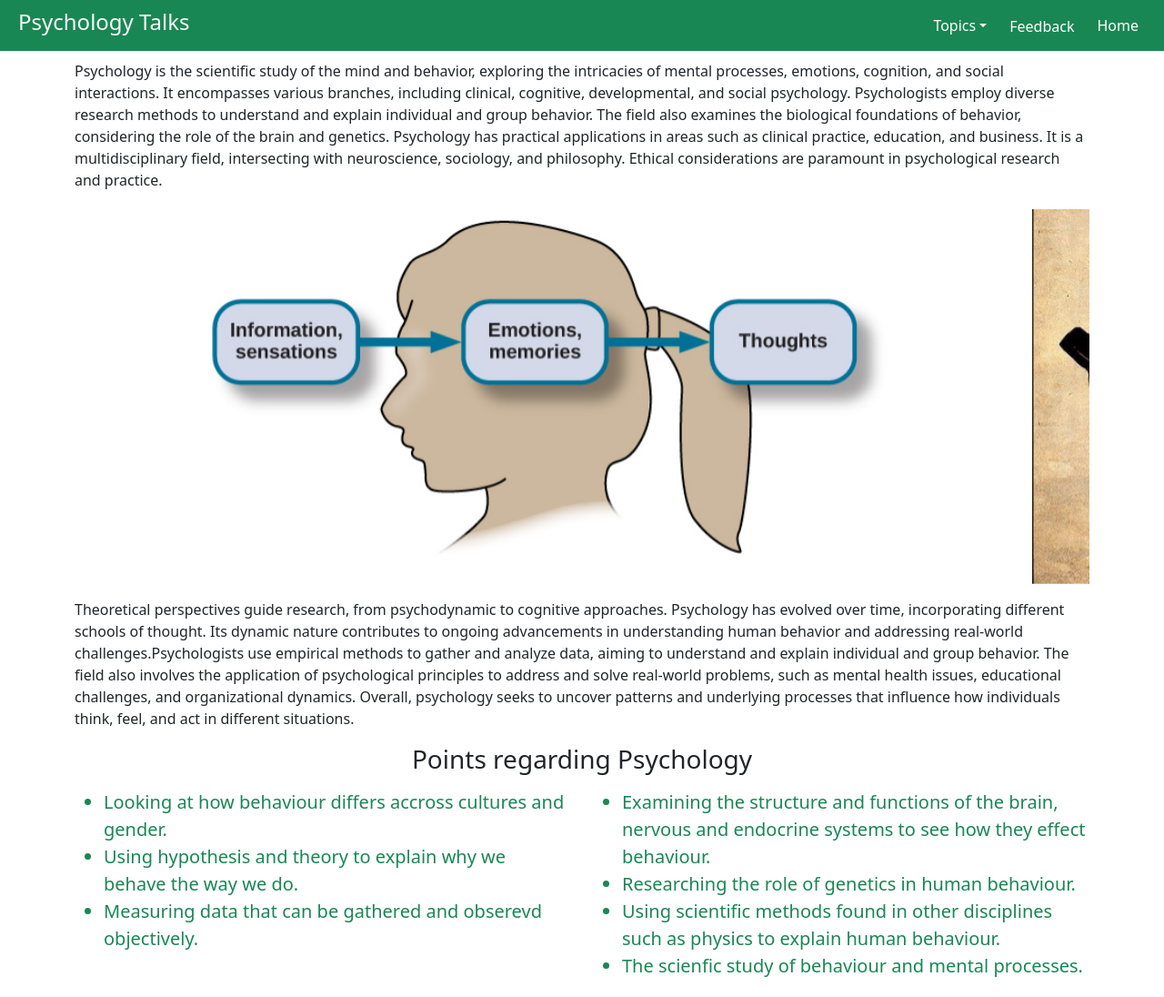
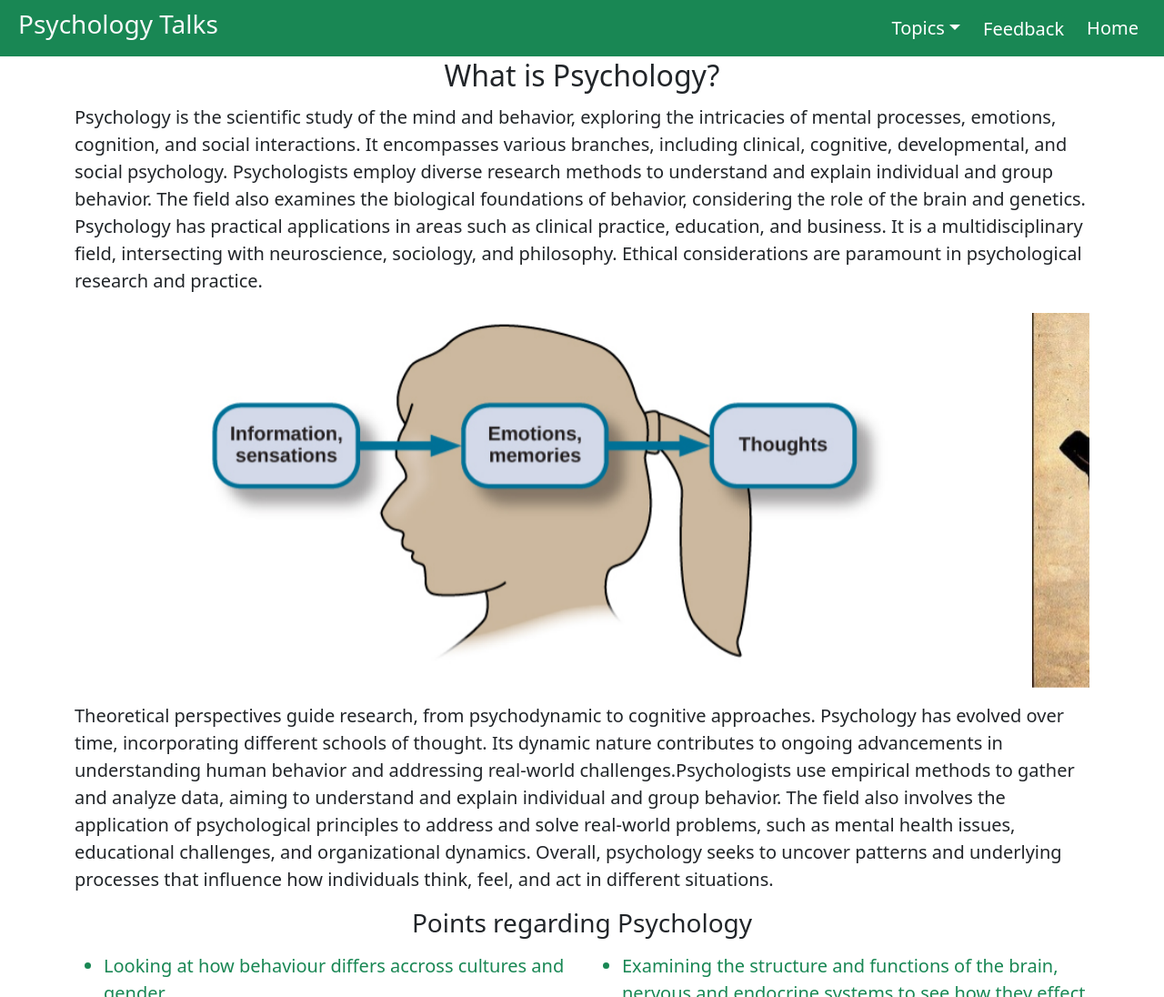
Before and after one commit to samreen246/Psychology-talks, a plain HTML site: page index.html in a window 1280 px wide. Shown: the top 1096 px of the page at 91% size. Drawn offline with nearby package versions, Linux system fonts and the light colour scheme.

Commit message:
index html

```diff
--- a/index.html
+++ b/index.html
@@ -14,14 +14,14 @@
     <header>
       <nav class="navbar navbar-expand-lg navbar-dark bg-success fixed-top">
         <div class="container-fluid">
-          <h4 class="text-light mx-2">Psychology Talks</h4>
+          <h3 class="text-light mx-2">Psychology Talks</h3>
           <button class="navbar-toggler" type="button" data-bs-toggle="collapse" data-bs-target="#navbarNav" aria-controls="navbarNav" aria-expanded="false" aria-label="Toggle navigation">
             <span class="navbar-toggler-icon"></span>
           </button>
           <div class="collapse navbar-collapse" id="navbarNav">
             <ul class="navbar-nav ms-auto">
               <li class="nav-item dropdown">
-                <a class="nav-link active dropdown-toggle mx-2" href="#" id="navbarDropdown" role="button" data-bs-toggle="dropdown" aria-expanded="false">Topics</a>
+                <a class="nav-link active dropdown-toggle mx-2 fs-5" href="#" id="navbarDropdown" role="button" data-bs-toggle="dropdown" aria-expanded="false">Topics</a>
                 <ul class="dropdown-menu" aria-labelledby="navbarDropdown">
                   <li><a class="dropdown-item" href="pillars.html">Pillars of Psychology</a></li>
                   <li><a class="dropdown-item" href="feilds.html">Different fields</a></li>
@@ -30,10 +30,10 @@
                 </ul>
               </li>
               <li class="nav-item">
-                <button type="button" class="btn btn-success p-0 mt-2 mx-2" data-bs-toggle="modal" data-bs-target="#feedbackModal">Feedback</button>
+                <button type="button" class="btn btn-success p-0 mt-2 mx-2 fs-5" data-bs-toggle="modal" data-bs-target="#feedbackModal">Feedback</button>
               </li>
               <li class="nav-item">
-                <a class="nav-link active mx-2" href="index.html">Home</a>
+                <a class="nav-link active mx-2 fs-5" href="index.html">Home</a>
               </li>
             </ul>
           </div>
@@ -43,8 +43,8 @@
 
     <section>
       <div class="container my-3">
-        <h2 class="text-center">What is Psychology?</h2>
-        <p class="text-justify py-1">Psychology is the scientific study of the mind and behavior, exploring the intricacies of mental processes, emotions, cognition, and social interactions. It encompasses various branches, including clinical, cognitive, developmental, and social psychology. Psychologists employ diverse research methods to understand and explain individual and group behavior. The field also examines the biological foundations of behavior, considering the role of the brain and genetics. Psychology has practical applications in areas such as clinical practice, education, and business. It is a multidisciplinary field, intersecting with neuroscience, sociology, and philosophy. Ethical considerations are paramount in psychological research and practice. </p>
+        <h2 class="text-center mt-5 pt-3">What is Psychology?</h2>
+        <p class="text-justify py-1 fs-5">Psychology is the scientific study of the mind and behavior, exploring the intricacies of mental processes, emotions, cognition, and social interactions. It encompasses various branches, including clinical, cognitive, developmental, and social psychology. Psychologists employ diverse research methods to understand and explain individual and group behavior. The field also examines the biological foundations of behavior, considering the role of the brain and genetics. Psychology has practical applications in areas such as clinical practice, education, and business. It is a multidisciplinary field, intersecting with neuroscience, sociology, and philosophy. Ethical considerations are paramount in psychological research and practice. </p>
 
         <div id="carouselExampleIndicators" class="carousel slide" data-bs-ride="carousel">
           <div class="carousel-indicators">
@@ -73,7 +73,7 @@
           </button>
         </div>
 
-        <p class="text-justify pt-3">Theoretical perspectives guide research, from psychodynamic to cognitive approaches. Psychology has evolved over time, incorporating different schools of thought. Its dynamic nature contributes to ongoing advancements in understanding human behavior and addressing real-world challenges.Psychologists use empirical methods to gather and analyze data, aiming to understand and explain individual and group behavior. The field also involves the application of psychological principles to address and solve real-world problems, such as mental health issues, educational challenges, and organizational dynamics. Overall, psychology seeks to uncover patterns and underlying processes that influence how individuals think, feel, and act in different situations.</p>
+        <p class="text-justify pt-3 fs-5">Theoretical perspectives guide research, from psychodynamic to cognitive approaches. Psychology has evolved over time, incorporating different schools of thought. Its dynamic nature contributes to ongoing advancements in understanding human behavior and addressing real-world challenges.Psychologists use empirical methods to gather and analyze data, aiming to understand and explain individual and group behavior. The field also involves the application of psychological principles to address and solve real-world problems, such as mental health issues, educational challenges, and organizational dynamics. Overall, psychology seeks to uncover patterns and underlying processes that influence how individuals think, feel, and act in different situations.</p>
       </div>
     </section>
 
@@ -86,6 +86,7 @@
               <li>Looking at how behaviour differs accross cultures and gender.</li>
               <li>Using hypothesis and theory to explain why we behave the way we do.</li>
               <li>Measuring data that can be gathered and obserevd objectively.</li>
+              <li>The scienfic study of behaviour and mental processes.</li>
             </ul>
           </div>
           <div class="col-lg-6">
@@ -93,7 +94,6 @@
               <li>Examining the structure and functions of the brain, nervous and endocrine systems to see how they effect behaviour.</li>
               <li>Researching the role of genetics in human behaviour.</li>
               <li>Using scientific methods found in other disciplines such as physics to explain human behaviour.</li>
-              <li>The scienfic study of behaviour and mental processes.</li>
             </ul>
           </div>
         </div>
```
